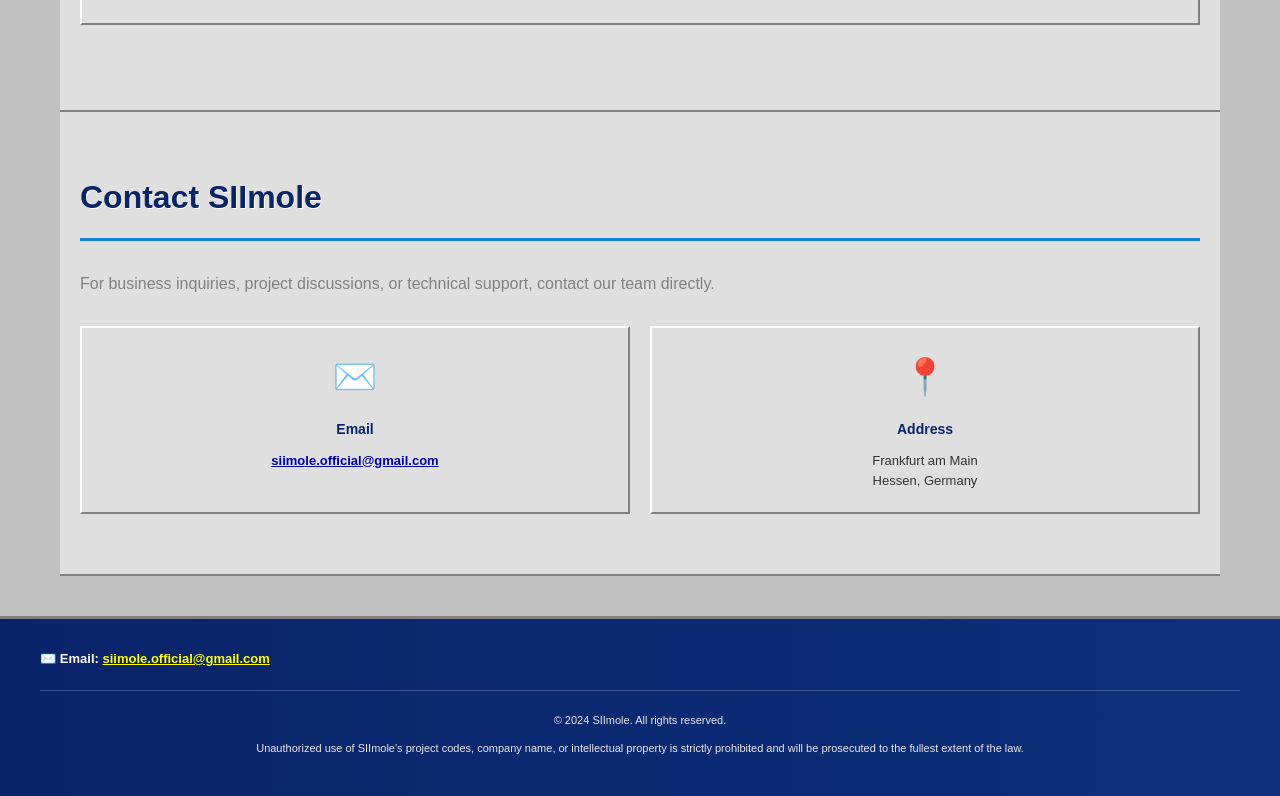
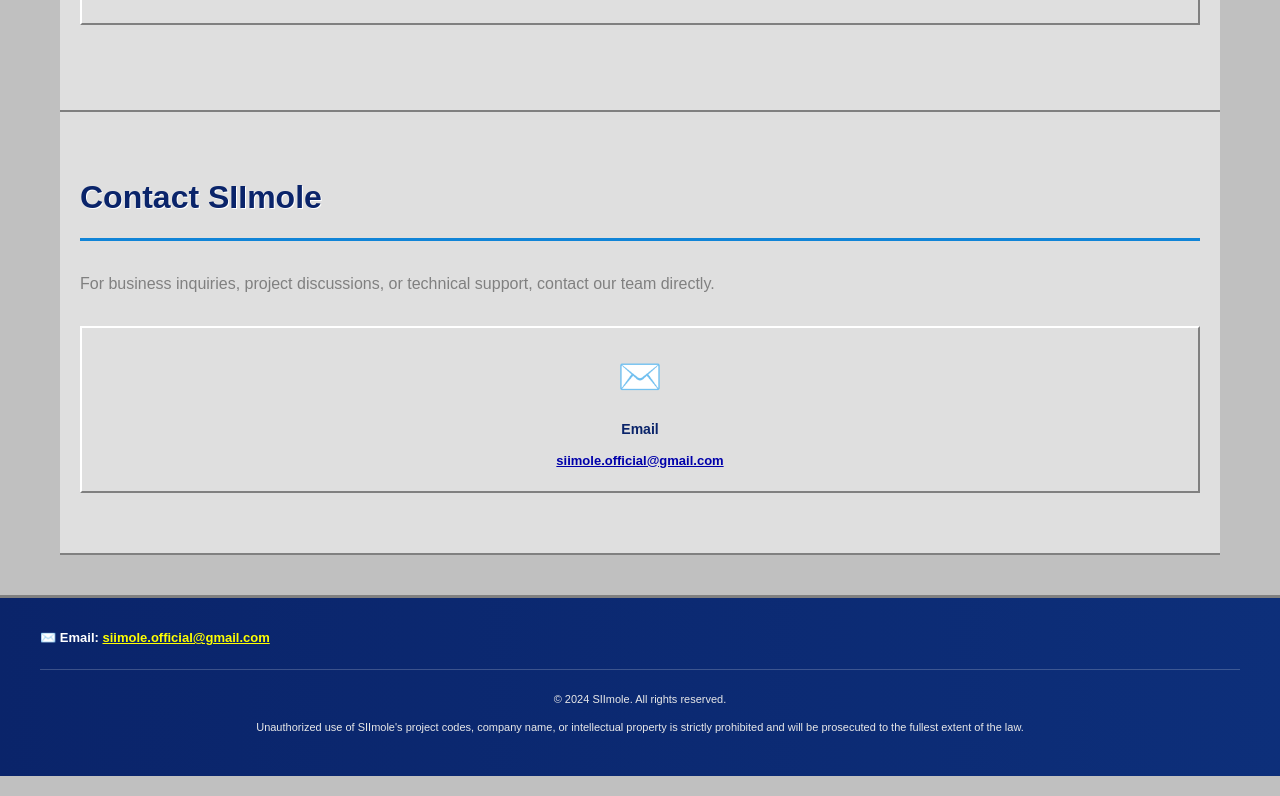
Before and after one commit to SIImole-ofc1/siimole-official-website, a website: page index.html in a window 1280 px wide. Shown: the part 1319-2115 px from the top of the page. Drawn offline with Linux system fonts and the light colour scheme.

Commit message:
Refine contact section and logo styling

```diff
--- a/index.html
+++ b/index.html
@@ -94,11 +94,6 @@
                     <p><a href="mailto:siimole.official@gmail.com">siimole.official@gmail.com</a></p>
                 </div>
 
-                <div class="contact-card">
-                    <span class="contact-icon">📍</span>
-                    <h3>Address</h3>
-                    <p>Frankfurt am Main<br>Hessen, Germany</p>
-                </div>
             </div>
         </section>
     </main>
--- a/style.css
+++ b/style.css
@@ -71,6 +71,7 @@ body {
     width: 32px;
     height: 32px;
     object-fit: contain;
+    filter: drop-shadow(0 0 3px rgba(255, 255, 255, 0.9)) drop-shadow(0 0 7px rgba(16, 132, 215, 0.8));
 }
 
 .nav-menu {
```
